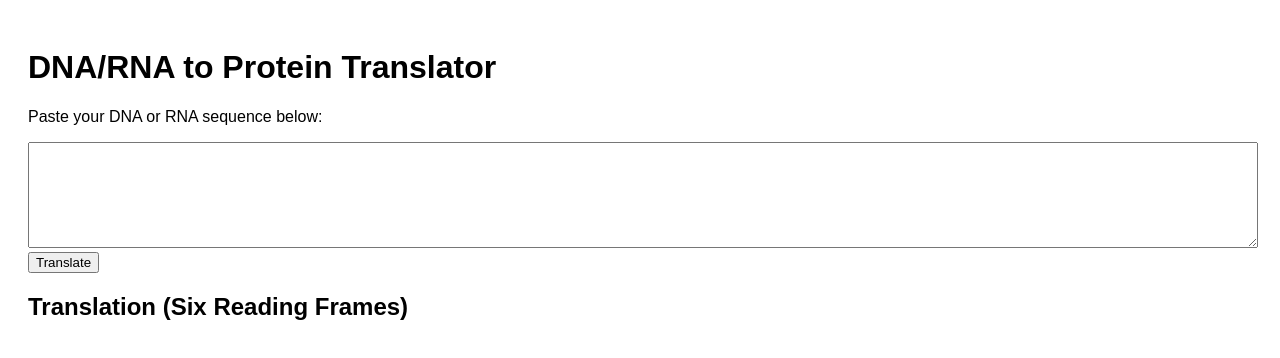
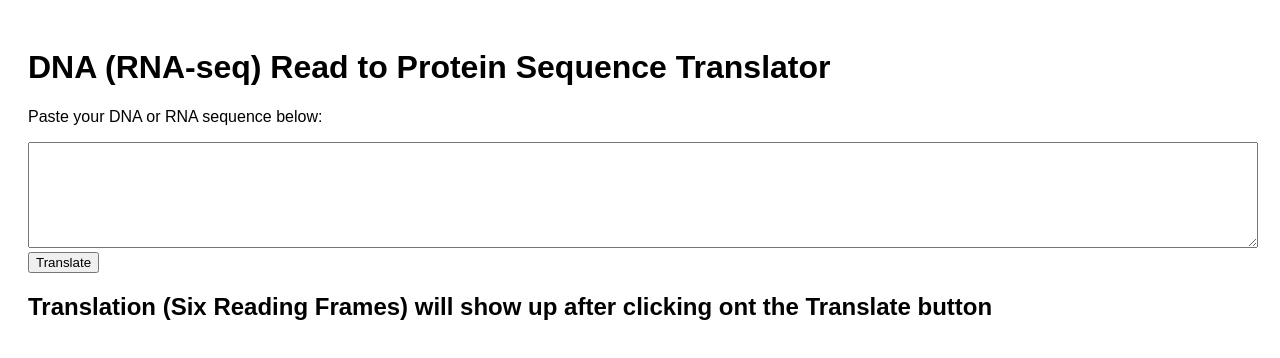
Before and after one commit to zacshi/DNA-translator, a plain HTML site: page index.html in a window 1280 px wide. Drawn offline with Linux system fonts and the light colour scheme.

Commit message:
Update index.html

```diff
--- a/index.html
+++ b/index.html
@@ -2,7 +2,7 @@
 <html lang="en">
 <head>
   <meta charset="UTF-8">
-  <title>DNA/RNA to Protein Translator</title>
+  <title>DNA (RNA-seq) Read to Protein Sequence Translator</title>
   <style>
     body { font-family: Arial, sans-serif; padding: 20px; }
     textarea { width: 100%; height: 100px; }
@@ -11,12 +11,12 @@
   </style>
 </head>
 <body>
-  <h1>DNA/RNA to Protein Translator</h1>
+  <h1>DNA (RNA-seq) Read to Protein Sequence Translator</h1>
   <p>Paste your DNA or RNA sequence below:</p>
   <textarea id="sequence"></textarea>
   <button onclick="translateSequence()">Translate</button>
 
-  <h2>Translation (Six Reading Frames)</h2>
+  <h2>Translation (Six Reading Frames) will show up after clicking ont the Translate button</h2>
   <div id="translations"></div>
 
   <script>
```
